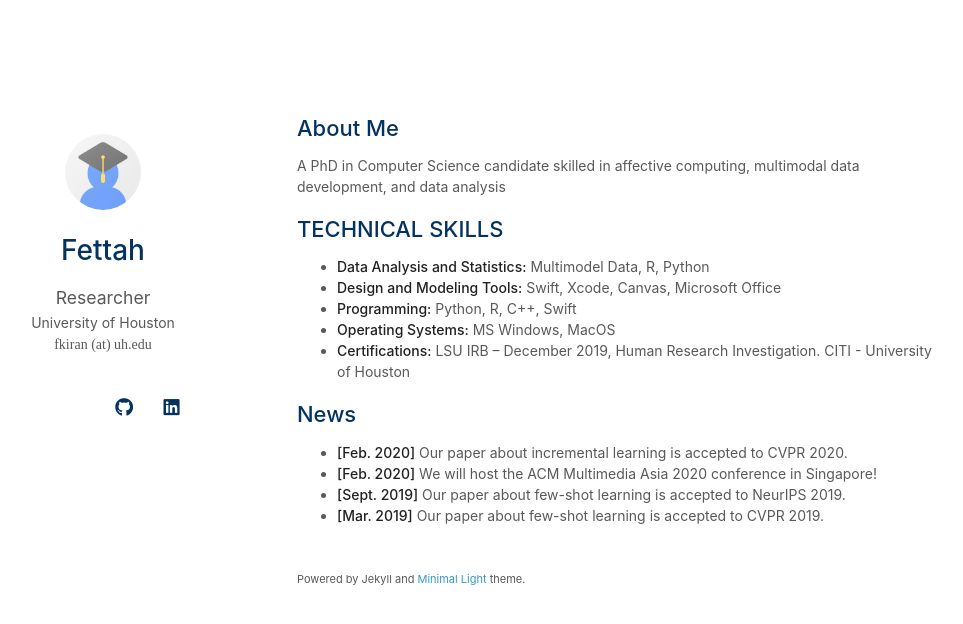
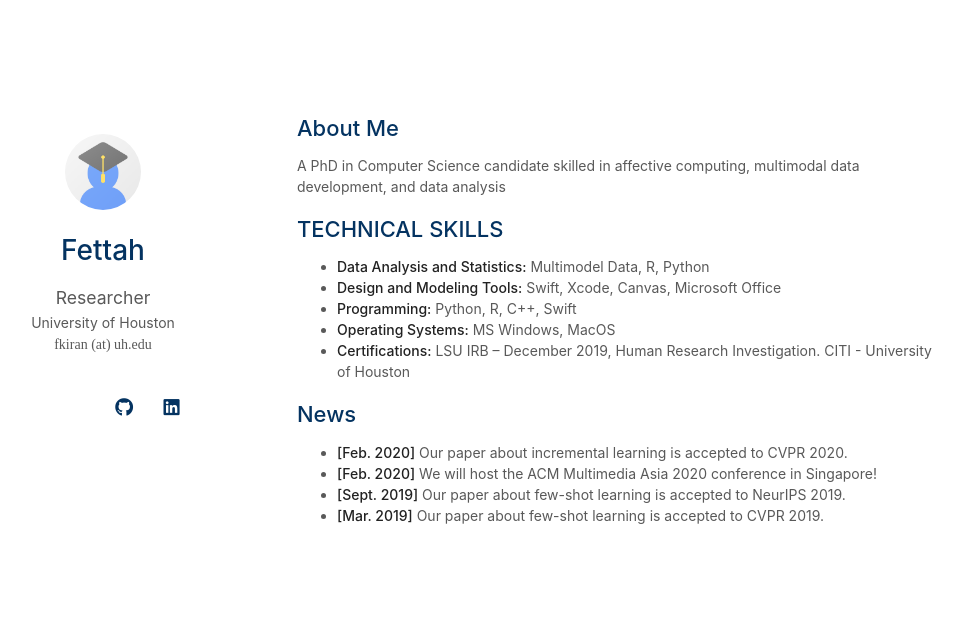
Before and after one commit to f-kiran/f-kiran.github.io, a Jekyll site: the page built from index.md, in a window 1280 px wide. Shown: the top 624 px of the page, without its empty margins (173-1136 px from the left). Built offline with Jekyll 4.4.1, drawn with Linux system fonts in a browser that asks for light colours; nearby versions of some CDN libraries; a style sheet for code colours, icons or effects is not loaded; our own code applies the rules of GitHub Pages for plain Markdown files.

```diff
--- a/_config.yml
+++ b/_config.yml
@@ -26,7 +26,7 @@ favicon_dark: ./assets/img/favicon-dark.png
 
 # Footnote
 # You may use the option to disable the footnote, "Powered by Jekyll and Minimal Light theme."
-enable_footnote: true
+enable_footnote: false
 
 # Auto Dark Mode
 # You may use the option to disable the automatic dark theme
@@ -38,7 +38,7 @@ font: "Sans Serif" # "Serif" # or #"Sans Serif"
 
 # Google Analytics ID
 # Please remove this if you don't use Google Analytics
-google_analytics: UA-111540567-4
+google_analytics: G-NFDDD8W23W
 
 # Use this project as a remote theme for GitHub Pages
 # See the guide here: https://docs.github.com/en/pages/setting-up-a-github-pages-site-with-jekyll/adding-a-theme-to-your-github-pages-site-using-jekyll
```
